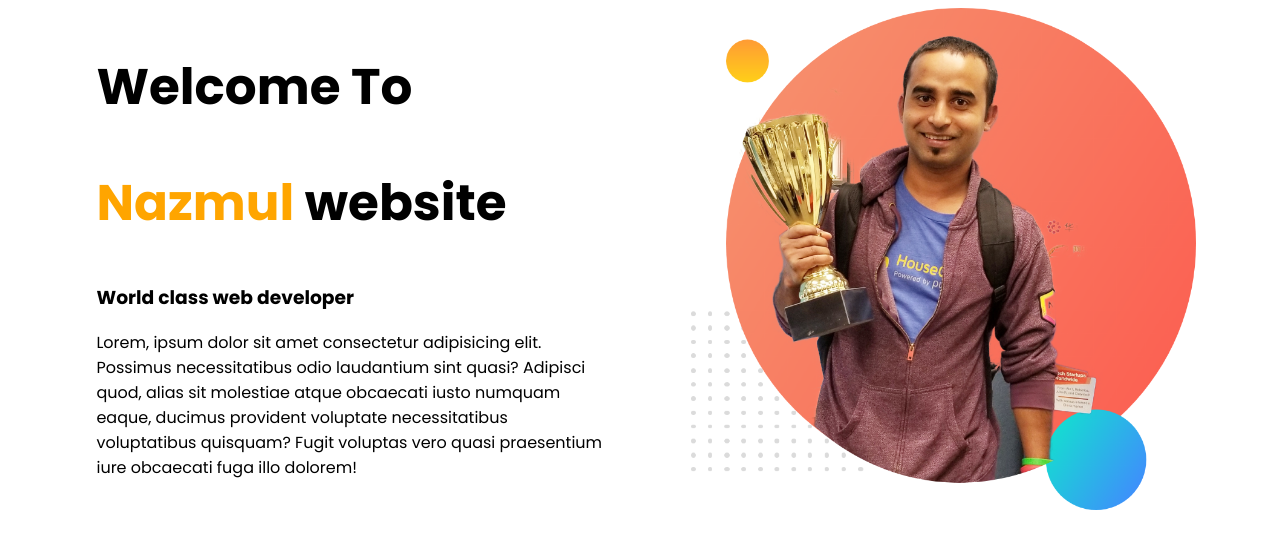
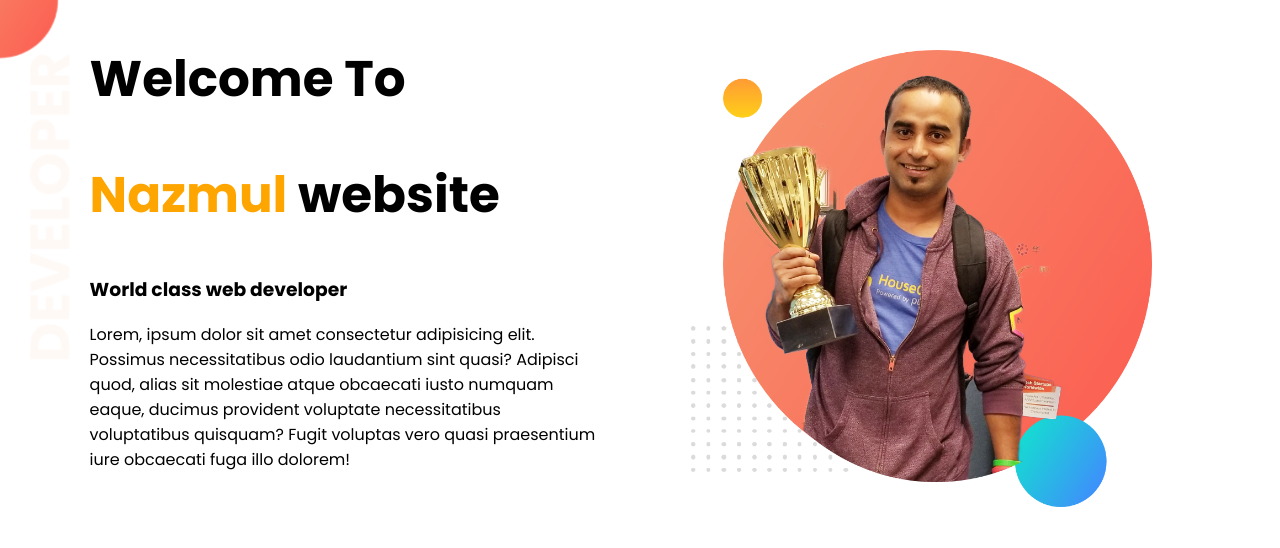
Before and after one commit to developernazmul900177/4-web-portfolio, a plain HTML site: page index.html in a window 1280 px wide. Drawn offline with Linux system fonts and the light colour scheme.

Commit message:
Head complete

```diff
--- a/index.html
+++ b/index.html
@@ -13,7 +13,7 @@
 </head>
 
 <body>
-    <section>
+    <section class="top-header">
         <div class="half-width">
             <h1>Welcome To</h1>
             <h1>
--- a/style.css
+++ b/style.css
@@ -1,6 +1,7 @@
 
 body{
     font-family: 'Poppins', sans-serif;
+    margin: 0;
 }
 h1{
     font-size: 50px;
@@ -15,5 +16,12 @@ h1{
     padding-left: 2%;
 }
 .half-width img{
-    width: 100%;
+    width: 90%;
+    margin-top: 50px;
+
 }
+.top-header{
+    background-image: url("images/top-banner.png");
+    height: 500px;
+    background-repeat: no-repeat;
+}
```
